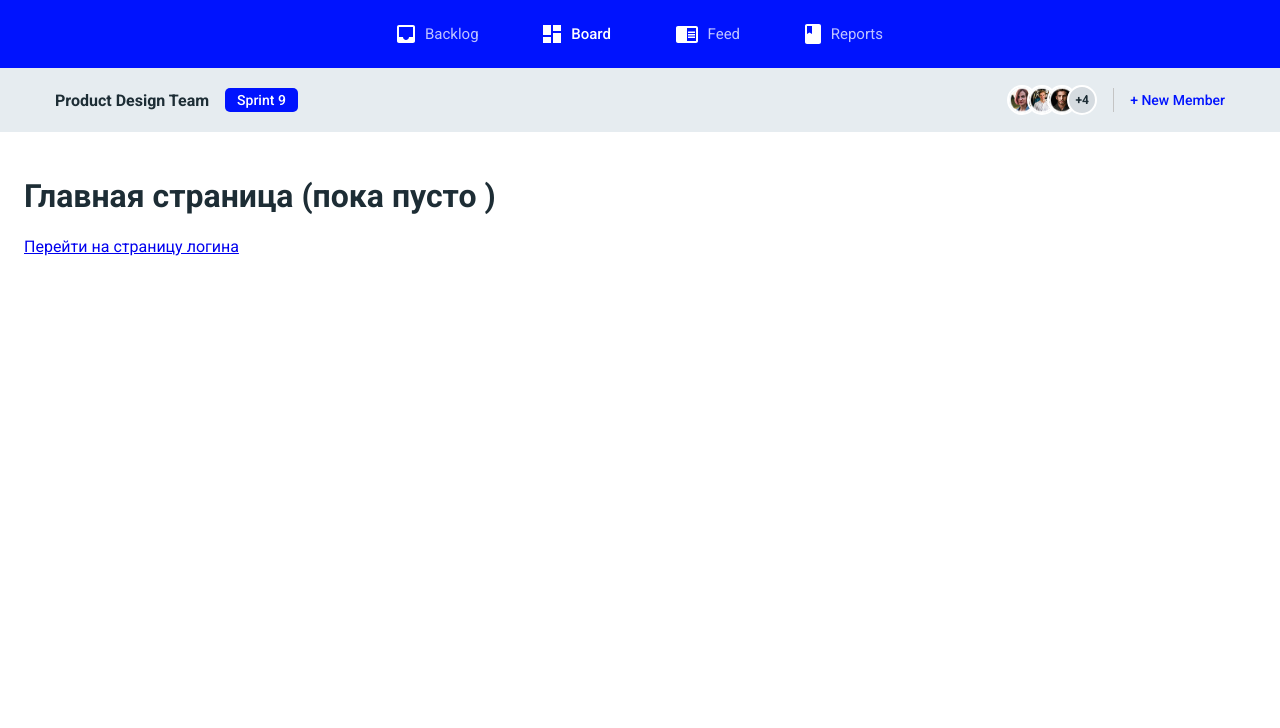
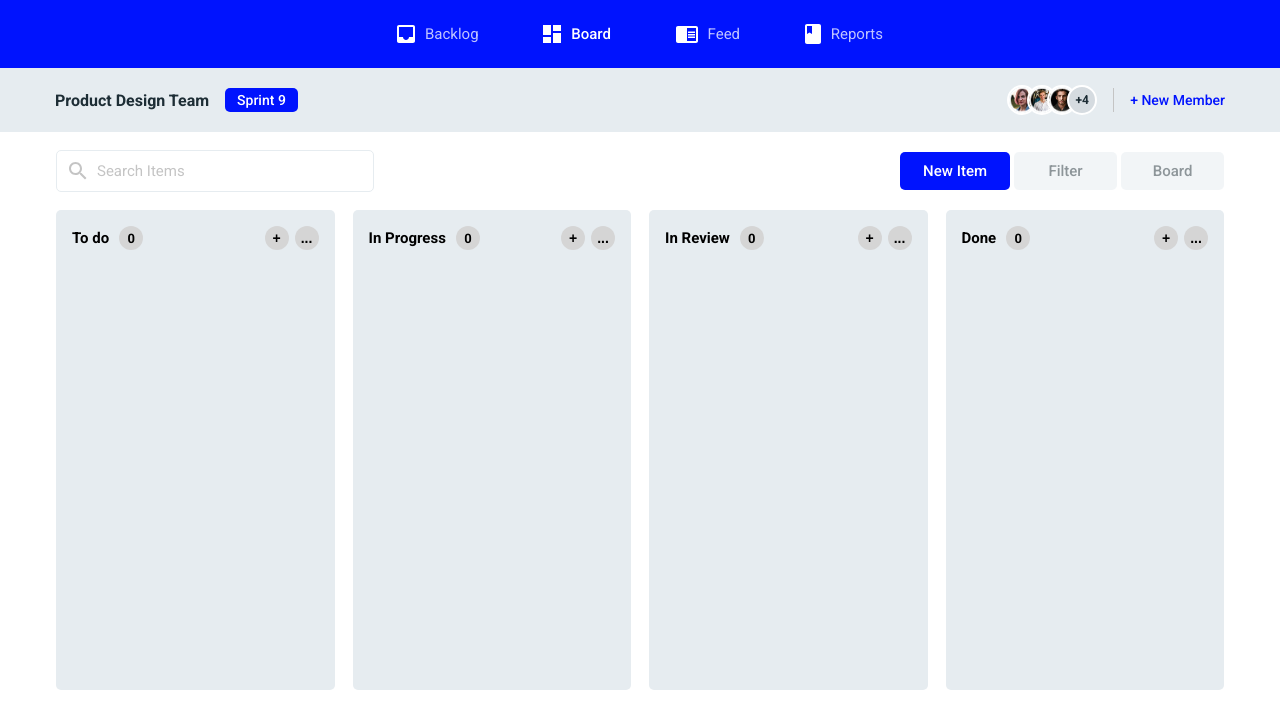
Before and after one commit to zibega/to-do-list, a React (Create React App) app: page / in a window 1280 px wide. Shown: the top 728 px of the page. Built offline with nearby package versions, Linux system fonts and the light colour scheme.

Commit message:
feat: implement HomePage 4-column board with search and task creation

```diff
--- /dev/null
+++ b/src/Components/Icons/SearchIcon.tsx
@@ -0,0 +1,10 @@
+export const SearchIcon = () => {
+  return (
+    <svg width="18" height="18" viewBox="0 0 18 18" fill="none" xmlns="http://www.w3.org/2000/svg">
+      <path
+        d="M12.5 11H11.71L11.43 10.73C12.41 9.59 13 8.11 13 6.5C13 2.91 10.09 0 6.5 0C2.91 0 0 2.91 0 6.5C0 10.09 2.91 13 6.5 13C8.11 13 9.59 12.41 10.73 11.43L11 11.71V12.5L16 17.49L17.49 16L12.5 11V11ZM6.5 11C4.01 11 2 8.99 2 6.5C2 4.01 4.01 2 6.5 2C8.99 2 11 4.01 11 6.5C11 8.99 8.99 11 6.5 11Z"
+        fill="#C4C4C4"
+      />
+    </svg>
+  );
+};
--- a/src/Components/Icons/index.ts
+++ b/src/Components/Icons/index.ts
@@ -5,3 +5,4 @@ export * from './BacklogIcon';
 export * from './BoardIcon';
 export * from './FeedIcon';
 export * from './ReportsIcon';
+export * from './SearchIcon';
--- a/src/Components/TaskCard/TaskCard.css
+++ b/src/Components/TaskCard/TaskCard.css
@@ -7,6 +7,7 @@
   display: flex;
   flex-direction: column;
   box-sizing: border-box;
+  width: 100%;
 }
 
 .task-top {
--- a/src/Components/TaskCard/TaskCard.tsx
+++ b/src/Components/TaskCard/TaskCard.tsx
@@ -25,7 +25,7 @@ export function TaskCard({
     <div className="task-card">
       <div className="task-top">
         <h3 className="task-title">{title}</h3>
-        <p className="task-description">{description}</p>
+        {description && <p className="task-description">{description}</p>}
         {tag && <span className="task-tag">{tag}</span>}
       </div>
 
--- a/src/Components/modal/Modal.css
+++ b/src/Components/modal/Modal.css
@@ -1,6 +1,6 @@
 .modal-dialog {
   border: none;
-  border-radius: 12px;
+  border-radius: 5px;
   padding: 0;
   width: 420px;
   max-width: calc(100vw - 32px);
@@ -38,7 +38,7 @@
   width: 28px;
   height: 28px;
   border: none;
-  border-radius: 6px;
+  border-radius: 5px;
   background: transparent;
   cursor: pointer;
   font-size: 16px;
--- /dev/null
+++ b/src/pages/HomePage.css
@@ -0,0 +1,138 @@
+.home-container {
+  width: 100%;
+  max-width: 1440px;
+  margin: 0 auto;
+  padding: 0 56px 32px;
+}
+
+.home-top {
+  padding: 18px 0;
+  display: flex;
+  align-items: center;
+  justify-content: space-between;
+  gap: 16px;
+  flex-wrap: wrap;
+}
+
+.home-search {
+  width: 318px;
+  max-width: 100%;
+}
+
+.home-actions {
+  display: flex;
+  align-items: center;
+  gap: 4px;
+}
+
+.home-board {
+  display: grid;
+  grid-template-columns: repeat(4, 1fr);
+  gap: 18px;
+  align-items: stretch;
+}
+
+.board-column {
+  background-color: #e6ecf0;
+  border-radius: 5px;
+  display: flex;
+  flex-direction: column;
+  min-width: 0;
+  min-height: 480px;
+}
+
+.board-column-header {
+  height: 56px;
+  padding: 16px;
+  display: flex;
+  align-items: center;
+  justify-content: space-between;
+}
+
+.board-column-title-wrap {
+  display: flex;
+  align-items: center;
+  gap: 10px;
+}
+
+.board-column-title {
+  margin: 0;
+  font-size: 15px;
+  font-weight: 700;
+  color: #000000;
+}
+
+.board-column-count {
+  width: 24px;
+  height: 24px;
+  border-radius: 50%;
+  background-color: #d5d5d5;
+  color: #000000;
+  font-size: 13px;
+  font-weight: 700;
+  display: inline-flex;
+  align-items: center;
+  justify-content: center;
+}
+
+.board-column-controls {
+  display: flex;
+  align-items: center;
+  gap: 6px;
+}
+
+.board-column-circle-btn {
+  width: 24px;
+  height: 24px;
+  border-radius: 50%;
+  border: none;
+  background-color: #d5d5d5;
+  color: #000000;
+  font-size: 14px;
+  font-weight: 700;
+  line-height: 1;
+  display: inline-flex;
+  align-items: center;
+  justify-content: center;
+  cursor: pointer;
+}
+
+.board-column-circle-btn:hover {
+  background-color: #c4c4c4;
+}
+
+.board-column-tasks {
+  padding: 0 16px 16px;
+  display: flex;
+  flex-direction: column;
+  gap: 12px;
+}
+
+.home-modal-form {
+  display: flex;
+  flex-direction: column;
+  gap: 14px;
+}
+
+.home-modal-actions {
+  display: flex;
+  justify-content: flex-end;
+  gap: 10px;
+  margin-top: 6px;
+}
+
+@media (max-width: 1100px) {
+  .home-board {
+    grid-template-columns: repeat(2, 1fr);
+  }
+}
+
+@media (max-width: 640px) {
+  .home-container {
+    padding: 0 16px 24px;
+  }
+
+  .home-board {
+    grid-template-columns: 1fr;
+  }
+}
--- a/src/pages/HomePage.tsx
+++ b/src/pages/HomePage.tsx
@@ -1,10 +1,218 @@
-import { Link } from 'react-router';
+import React, { useState } from 'react';
+import './HomePage.css';
+import avatar1 from '../assets/Avatar.png';
+import { Button, Input, Modal, Select, TaskCard, TaskCardProps } from '../components';
+import { FlagStatus } from '../types';
+import { SearchIcon } from '../components';
+
+type ColumnId = 'todo' | 'in_progress' | 'in_review' | 'done';
+
+interface BoardTask extends TaskCardProps {
+  id: string;
+  column: ColumnId;
+}
+
+const COLUMNS: { id: ColumnId; title: string }[] = [
+  { id: 'todo', title: 'To do' },
+  { id: 'in_progress', title: 'In Progress' },
+  { id: 'in_review', title: 'In Review' },
+  { id: 'done', title: 'Done' },
+];
+
+const COLUMN_OPTIONS = COLUMNS.map((col) => ({
+  value: col.id,
+  label: col.title,
+}));
+
+const STATUS_OPTIONS = [
+  { value: 'done', label: 'done' },
+  { value: 'in progress', label: 'in progress' },
+  { value: 'reject', label: 'reject' },
+];
+
+const EMPTY_FORM = {
+  title: '',
+  description: '',
+  tag: '',
+  date: '',
+  attachmentsCount: '',
+  status: 'done' as FlagStatus,
+  column: 'todo' as ColumnId,
+};
 
 export const HomePage = () => {
+  const [tasks, setTasks] = useState<BoardTask[]>([]);
+  const [search, setSearch] = useState('');
+  const [isOpen, setIsOpen] = useState(false);
+  const [form, setForm] = useState(EMPTY_FORM);
+  const [error, setError] = useState('');
+
+  const openModal = (column: ColumnId = 'todo') => {
+    setForm({ ...EMPTY_FORM, column });
+    setError('');
+    setIsOpen(true);
+  };
+
+  const handleSubmit = (e: React.SyntheticEvent<HTMLFormElement>) => {
+    e.preventDefault();
+
+    if (!form.title.trim() || !form.description.trim() || !form.date.trim()) {
+      setError('Заполните заголовок, описание и дату');
+      return;
+    }
+
+    const newTask: BoardTask = {
+      id: String(Date.now()),
+      column: form.column,
+      title: form.title.trim(),
+      description: form.description.trim(),
+      date: form.date.trim(),
+      tag: form.tag.trim() || undefined,
+      attachmentsCount: Number(form.attachmentsCount) || 0,
+      status: form.status,
+      avatars: [avatar1],
+    };
+
+    setTasks((prev) => [...prev, newTask]);
+    setSearch('');
+    setIsOpen(false);
+  };
+
+  const filteredTasks = tasks.filter((task) =>
+    task.title.toLowerCase().includes(search.trim().toLowerCase()),
+  );
+
   return (
-    <div style={{ padding: 24 }}>
-      <h1>Главная страница (пока пусто )</h1>
-      <Link to="/login">Перейти на страницу логина</Link>
+    <div className="home-container">
+      <div className="home-top">
+        <div className="home-search">
+          <Input
+            type="text"
+            placeholder="Search Items"
+            leftIcon={<SearchIcon/>}
+            clearable
+            fullWidth
+            value={search}
+            onChange={(e) => setSearch(e.target.value)}
+            onClear={() => setSearch('')}
+          />
+        </div>
+
+        <div className="home-actions">
+          <Button variant="primary" onClick={() => openModal('todo')}>
+            New Item
+          </Button>
+          <Button variant="secondary" disabled>
+            Filter
+          </Button>
+          <Button variant="secondary" disabled>
+            Board
+          </Button>
+        </div>
+      </div>
+
+      <div className="home-board">
+        {COLUMNS.map((col) => {
+          const columnTasks = filteredTasks.filter((t) => t.column === col.id);
+
+          return (
+            <section key={col.id} className="board-column">
+              <div className="board-column-header">
+                <div className="board-column-title-wrap">
+                  <h2 className="board-column-title">{col.title}</h2>
+                  <span className="board-column-count">{columnTasks.length}</span>
+                </div>
+                <div className="board-column-controls">
+                  <button
+                    type="button"
+                    className="board-column-circle-btn"
+                    onClick={() => openModal(col.id)}
+                    title={`Добавить в ${col.title}`}
+                  >
+                    +
+                  </button>
+                  <button type="button" className="board-column-circle-btn">
+                    ...
+                  </button>
+                </div>
+              </div>
+
+              <div className="board-column-tasks">
+                {columnTasks.map(({ id, column: _, ...cardProps }) => (
+                  <TaskCard key={id} {...cardProps} />
+                ))}
+              </div>
+            </section>
+          );
+        })}
+      </div>
+
+      <Modal isOpen={isOpen} onClose={() => setIsOpen(false)} title="Новая задача">
+        <form className="home-modal-form" onSubmit={handleSubmit}>
+          <Input
+            label="Заголовок"
+            placeholder="Например: User Research"
+            fullWidth
+            value={form.title}
+            onChange={(e) => setForm({ ...form, title: e.target.value })}
+          />
+          <Input
+            label="Описание"
+            placeholder="Опишите задачу"
+            fullWidth
+            value={form.description}
+            onChange={(e) => setForm({ ...form, description: e.target.value })}
+          />
+          <Input
+            label="Тег"
+            placeholder="Например: Sprint 9"
+            fullWidth
+            value={form.tag}
+            onChange={(e) => setForm({ ...form, tag: e.target.value })}
+          />
+          <Input
+            label="Дата"
+            placeholder="Mar 4"
+            fullWidth
+            value={form.date}
+            onChange={(e) => setForm({ ...form, date: e.target.value })}
+          />
+          <Input
+            type="number"
+            min={0}
+            label="Вложения"
+            placeholder="0"
+            fullWidth
+            value={form.attachmentsCount}
+            onChange={(e) => setForm({ ...form, attachmentsCount: e.target.value })}
+          />
+          <Select
+            label="Колонка"
+            fullWidth
+            options={COLUMN_OPTIONS}
+            value={form.column}
+            onChange={(e) => setForm({ ...form, column: e.target.value as ColumnId })}
+          />
+          <Select
+            label="Статус"
+            fullWidth
+            options={STATUS_OPTIONS}
+            value={form.status}
+            onChange={(e) => setForm({ ...form, status: e.target.value as FlagStatus })}
+          />
+
+          {error && <span style={{ color: '#ff0000', fontSize: 13 }}>{error}</span>}
+
+          <div className="home-modal-actions">
+            <Button variant="secondary" onClick={() => setIsOpen(false)}>
+              Отмена
+            </Button>
+            <Button type="submit" variant="primary">
+              Создать
+            </Button>
+          </div>
+        </form>
+      </Modal>
     </div>
   );
 };
```
